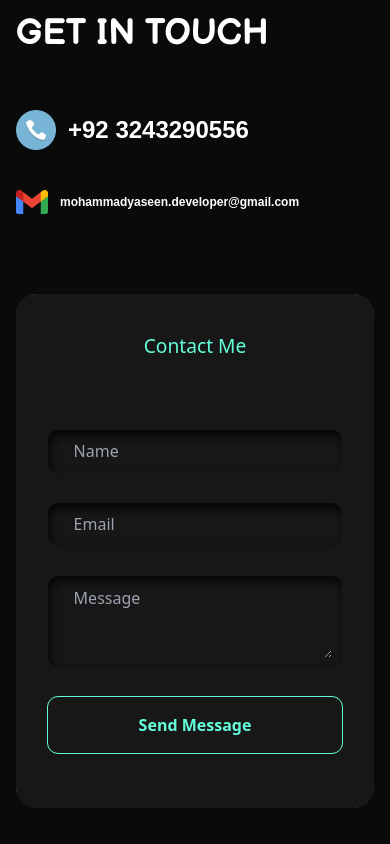
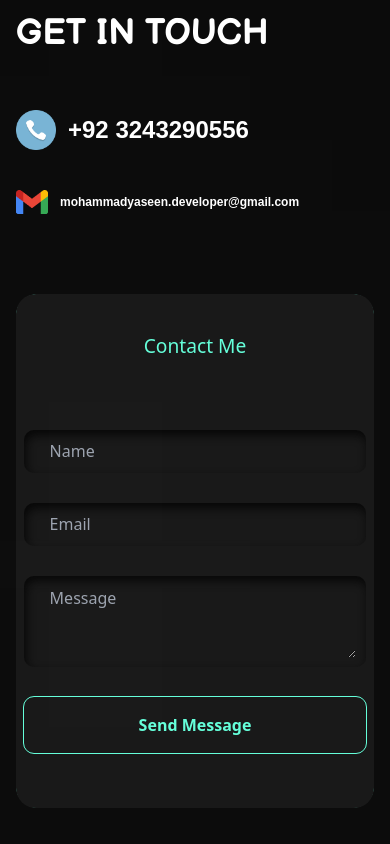
Before and after one commit to Mohammad-Yaseen69/Portfolio, a React (Vite) app: page / in a window 390 px wide. Shown: the part 6255-7099 px from the top of the page. Built offline with nearby package versions, Linux system fonts and the light colour scheme; a web font is replaced by a local one.

Commit message:
Adding white gradient

```diff
--- a/src/components/Contact/Contact.jsx
+++ b/src/components/Contact/Contact.jsx
@@ -104,6 +104,8 @@ const Contact = () => {
                     </div>
 
                 </div>
+
+                <div className="absolute w-[50%] h-[40%] bottom-20 white__gradient z-0 right-50"></div>
             </div>
         </Section>
     )
--- a/src/index.css
+++ b/src/index.css
@@ -181,6 +181,12 @@ html {
   border-radius: 20px;
 }
 
+@media screen and (max-width: 400px) {
+  .form {
+    padding-inline: 0.5em;
+  }
+}
+
 .form-heading {
   text-align: center;
   margin: 2em;
@@ -254,3 +260,8 @@ html {
   transform: scale(0.98);
   border-radius: 20px;
 }
+
+.white__gradient {
+  background: rgba(255, 255, 255, 0.6);
+  filter: blur(750px);
+}
```
